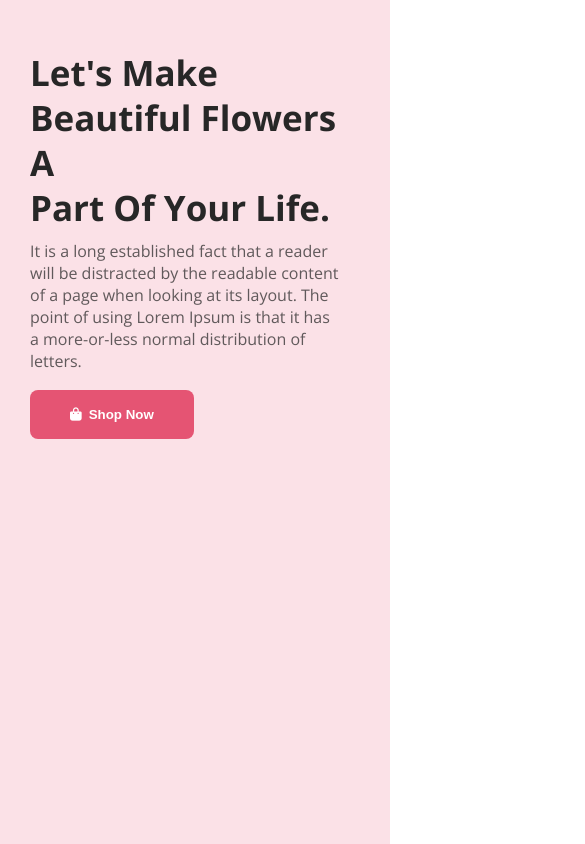
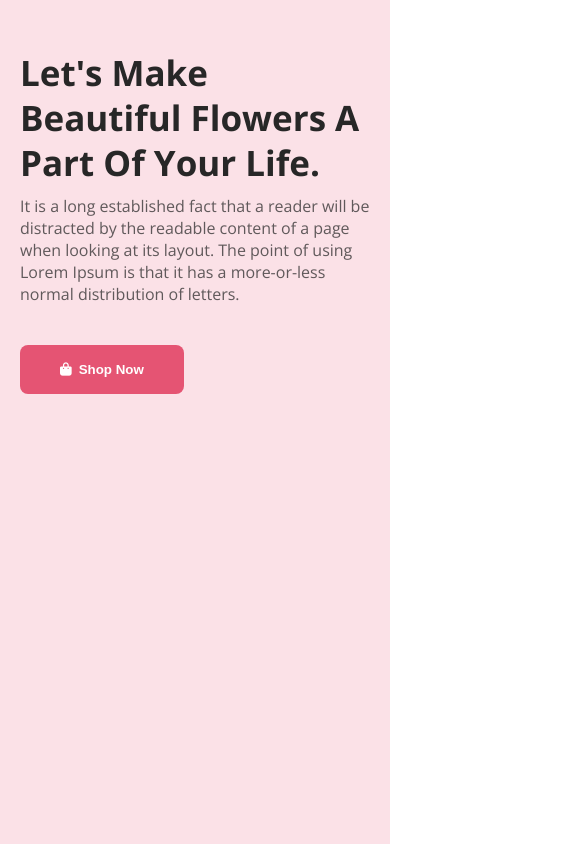
Before and after one commit to tonmoybosunia24/Flower-Shop-Project, a plain HTML site: page index.html in a window 390 px wide. Shown: the top 844 px of the page, 585 px wide, since content can reach past the window. Drawn offline with nearby package versions, Linux system fonts and the light colour scheme.

Commit message:
Responsive Header

```diff
--- a/index.html
+++ b/index.html
@@ -26,7 +26,7 @@
         </nav>
     </header> <!-- Header Section End -->
 
-    <main class="Hide"> <!-- Main Section Start -->
+    <main class=""> <!-- Main Section Start -->
 
         <section id="Secend-Section"> <!-- Secend Section Start -->
             <div class="Featured-Flowers">
--- a/style.css
+++ b/style.css
@@ -287,8 +287,8 @@ body{
         height: 100vh;
     }
     .Navber-Content-Area{
-        width: 80%;
-        padding: 50px 0px 0px 30px;
+        width: 90%;
+        padding: 50px 0px 0px 20px;
     }
     .Navber-Content-Area-Heading{
         width: 100%;
```
